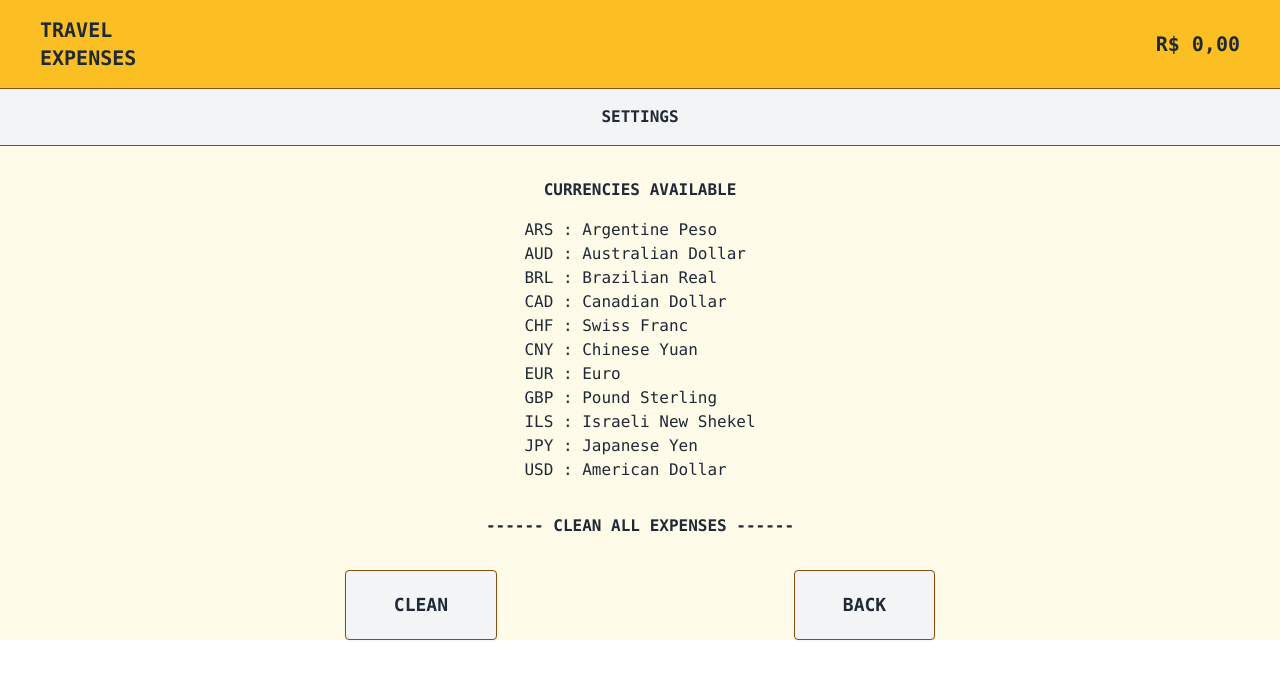
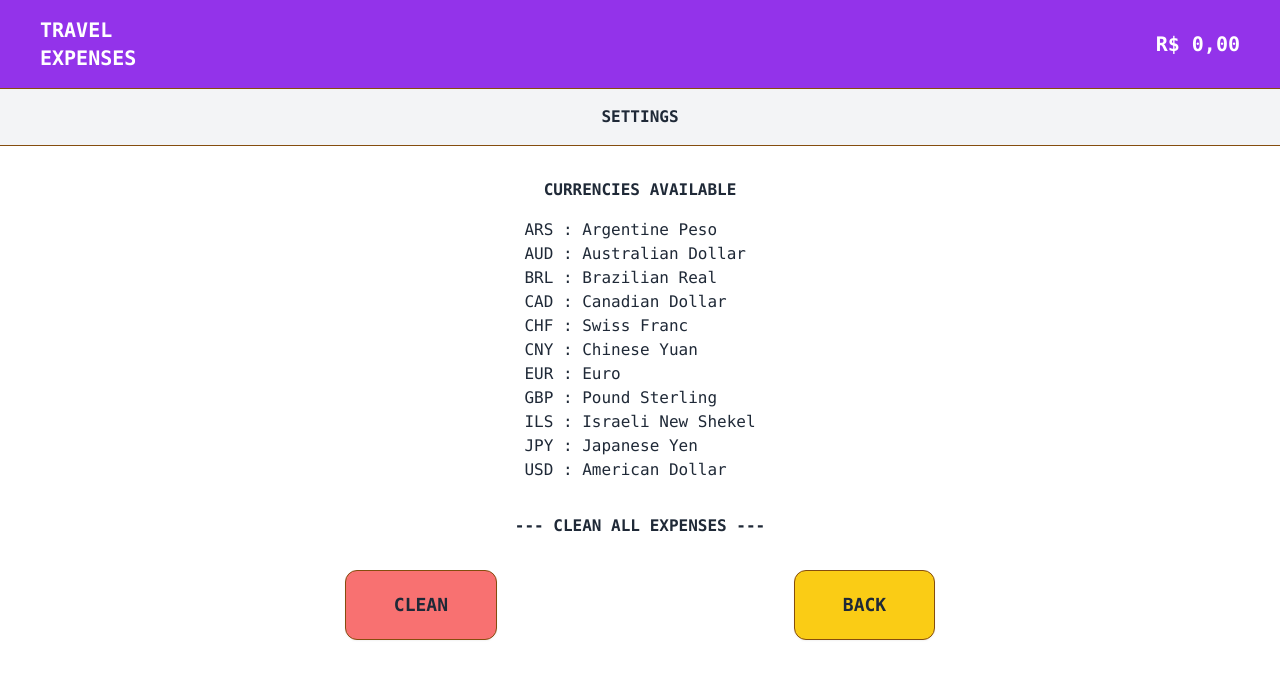
Before and after one commit to arthurstatuti/joy-expenses, a React (Create React App) app: page /settings in a window 1280 px wide. Shown: the top 678 px of the page. Built offline with nearby package versions, Linux system fonts and the light colour scheme; no server answers.

Commit message:
original styles done

```diff
--- a/src/App.js
+++ b/src/App.js
@@ -3,7 +3,7 @@ import AppRoutes from './routes/Routes';
 
 function App() {
   return (
-    <div className=' text-gray-800 font-mono bg-yellow-50'>
+    <div className=' text-gray-800 font-mono'>
       <AppRoutes />
     </div>
   );
--- a/src/components/ButtonBACK.js
+++ b/src/components/ButtonBACK.js
@@ -28,7 +28,7 @@ function ButtonBACK() {
   }
 
   return (
-    <div className=" bg-gray-100 border border-yellow-800 rounded py-5 px-5 sm:px-12 sm:text-lg font-bold hover:cursor-pointer transform hover:scale-105 shadow-sm hover:shadow-md transition ease-out duration-200 flex justify-center"
+    <div className=" bg-yellow-400 border border-yellow-800 rounded-xl py-5 px-5 sm:px-12 sm:text-lg font-bold hover:cursor-pointer transform hover:scale-105 shadow-sm hover:shadow-md transition ease-out duration-200 flex justify-center"
       onClick={handleBACK}>
       <button
         id="button-back"
--- a/src/components/ButtonCLEAN.js
+++ b/src/components/ButtonCLEAN.js
@@ -9,7 +9,7 @@ function ButtonCLEAN() {
   }, [expenses]);
 
   return (
-    <div className=" bg-gray-100 border border-yellow-800 rounded py-5 px-5 sm:px-12 sm:text-lg font-bold transform hover:scale-105 shadow-sm hover:shadow-md transition ease-out duration-200">
+    <div className=" bg-red-400 border border-yellow-800 rounded-xl py-5 px-4 sm:px-12 sm:text-lg font-bold transform hover:scale-105 shadow-sm hover:shadow-md transition ease-out duration-200">
       <button
         id="button-clean"
         type="button"
--- a/src/components/ButtonDELETE.js
+++ b/src/components/ButtonDELETE.js
@@ -15,7 +15,7 @@ function ButtonDELETE() {
   }, [expenses]);
 
   return (
-    <div className=" bg-gray-100 border border-yellow-800 rounded py-5 px-5 sm:px-12 sm:text-lg font-bold hover:cursor-pointer transform hover:scale-105 shadow-sm hover:shadow-md transition ease-out duration-200 flex justify-center">
+    <div className=" bg-red-400 border border-yellow-800 rounded-xl py-5 px-2 sm:px-12 sm:text-lg font-bold hover:cursor-pointer transform hover:scale-105 shadow-sm hover:shadow-md transition ease-out duration-200 flex justify-center">
       <button
         id="button-delete"
         type="button"
--- a/src/components/ButtonNEW.js
+++ b/src/components/ButtonNEW.js
@@ -7,7 +7,7 @@ function ButtonNEW() {
   return (
     <div>
       <button
-        className=" bg-gray-100 border border-yellow-800 rounded py-4 px-14 text-sm sm:text-lg font-bold transform hover:scale-105 shadow-sm hover:shadow-md transition ease-out duration-200"
+        className=" bg-yellow-400 border border-yellow-800 rounded py-4 px-14 sm:text-lg font-bold transform hover:scale-105 shadow-sm hover:shadow-md transition ease-out duration-200"
         id="button-add"
         type="button"
         onClick={() => navigate('/new')}
--- a/src/components/ButtonSAVE.js
+++ b/src/components/ButtonSAVE.js
@@ -67,7 +67,7 @@ function ButtonSAVE() {
   }, [expenses]);
 
   return (
-    <div className=" bg-gray-100 border border-yellow-800 rounded py-5 px-5 sm:px-12 sm:text-lg font-bold transform hover:scale-105 shadow-sm hover:shadow-md transition ease-out duration-200 flex justify-center"
+    <div className=" bg-lime-500 border border-yellow-800 rounded-xl py-5 px-5 sm:px-12 sm:text-lg font-bold transform hover:scale-105 shadow-sm hover:shadow-md transition ease-out duration-200 flex justify-center"
       onClick={handleSAVE}>
       <button
         id="button-save"
--- a/src/components/ButtonSETTINGS.js
+++ b/src/components/ButtonSETTINGS.js
@@ -8,7 +8,7 @@ function ButtonSETTINGS() {
   return (
     <div>
       <button
-        className="bg-gray-100 border border-yellow-800 rounded px-4 py-4 text-sm sm:text-lg font-bold transform hover:scale-105 shadow-sm hover:shadow-md transition ease-out duration-200"
+        className="bg-yellow-400 border border-yellow-800 rounded px-5 py-4 sm:text-lg font-bold transform hover:scale-105 shadow-sm hover:shadow-md transition ease-out duration-200"
         id="button-settings"
         type="button"
         onClick={() => navigate('/settings')}
--- a/src/components/Header.js
+++ b/src/components/Header.js
@@ -12,7 +12,7 @@ function Header() {
   });
 
   return (
-    <div className=" bg-amber-400 border-b border-yellow-800 flex justify-between items-center px-6 py-4 text-lg sm:text-xl font-bold ">
+    <div className=" text-white bg-purple-600 border-b border-yellow-800 flex justify-between items-center px-6 py-4 text-lg sm:text-xl font-bold ">
 
       <h1 className="flex items-center px-4"> TRAVEL <br /> EXPENSES </h1>
 
--- a/src/pages/Details.js
+++ b/src/pages/Details.js
@@ -66,13 +66,13 @@ function Details() {
 
         <div className="flex justify-center mx-4 mt-1"> {`${dateBrFormat}`} </div>
 
-        <p className="flex justify-center p-4 mx-4 mt-4 text-sm">
+        <p className="flex justify-center p-4 mx-4 mt-5 text-sm">
           {`Original Price ${detailedExpense.price}`} <br />
           {`Original Currency ${detailedExpense.currency}`} <br />
           {`Exchange Rate ${detailedExpense.rate}`}
         </p>
 
-        <div className="flex justify-evenly mx-12 my-4">
+        <div className="flex justify-evenly mx-12 mt-7">
           <ButtonDELETE />
           <ButtonBACK />
         </div>
--- a/src/pages/Settings.js
+++ b/src/pages/Settings.js
@@ -27,7 +27,7 @@ function Settings() {
         USD : American Dollar <br />
       </p>
 
-      <h4 className="flex justify-center p-4 mt-4 font-bold"> ------ CLEAN ALL EXPENSES ------ </h4>
+      <h4 className="flex justify-center p-4 mt-4 font-bold"> --- CLEAN ALL EXPENSES --- </h4>
 
       <div className="flex justify-evenly mx-12 my-4">
         <ButtonCLEAN />
```
